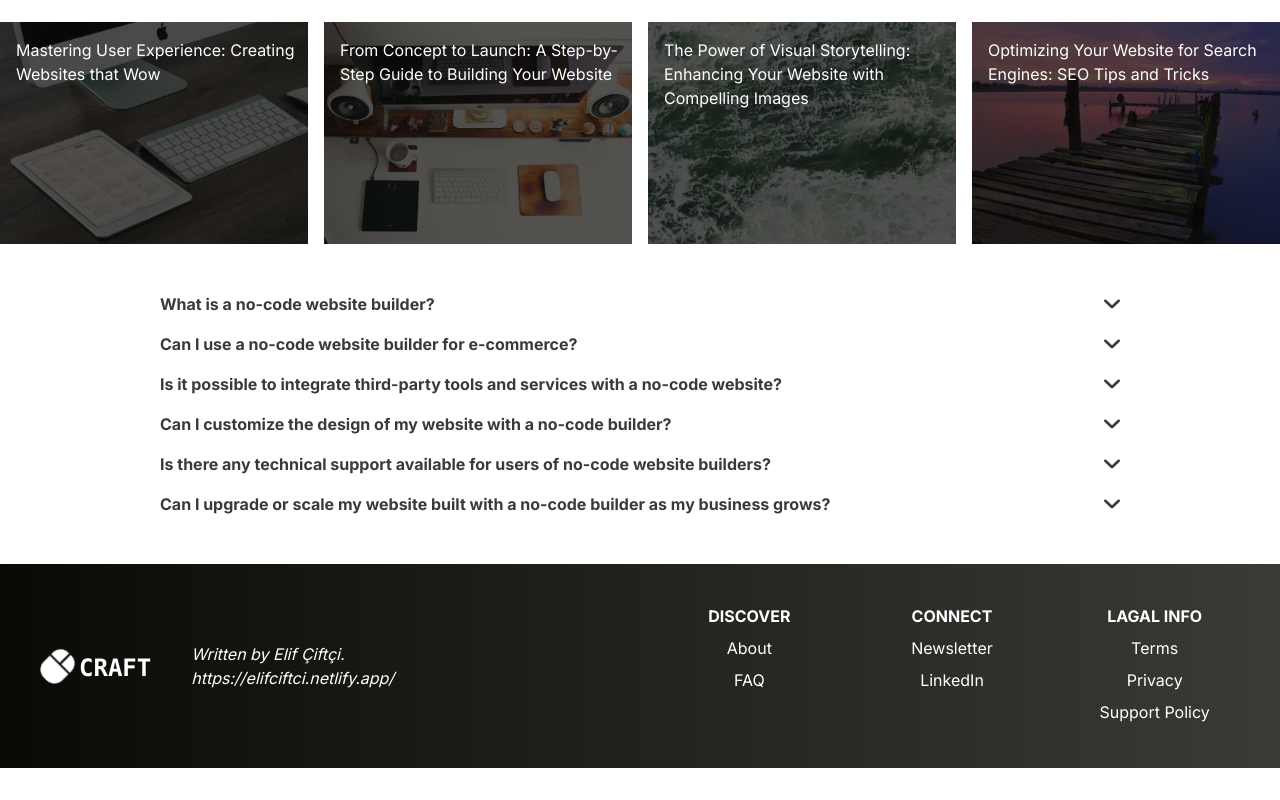
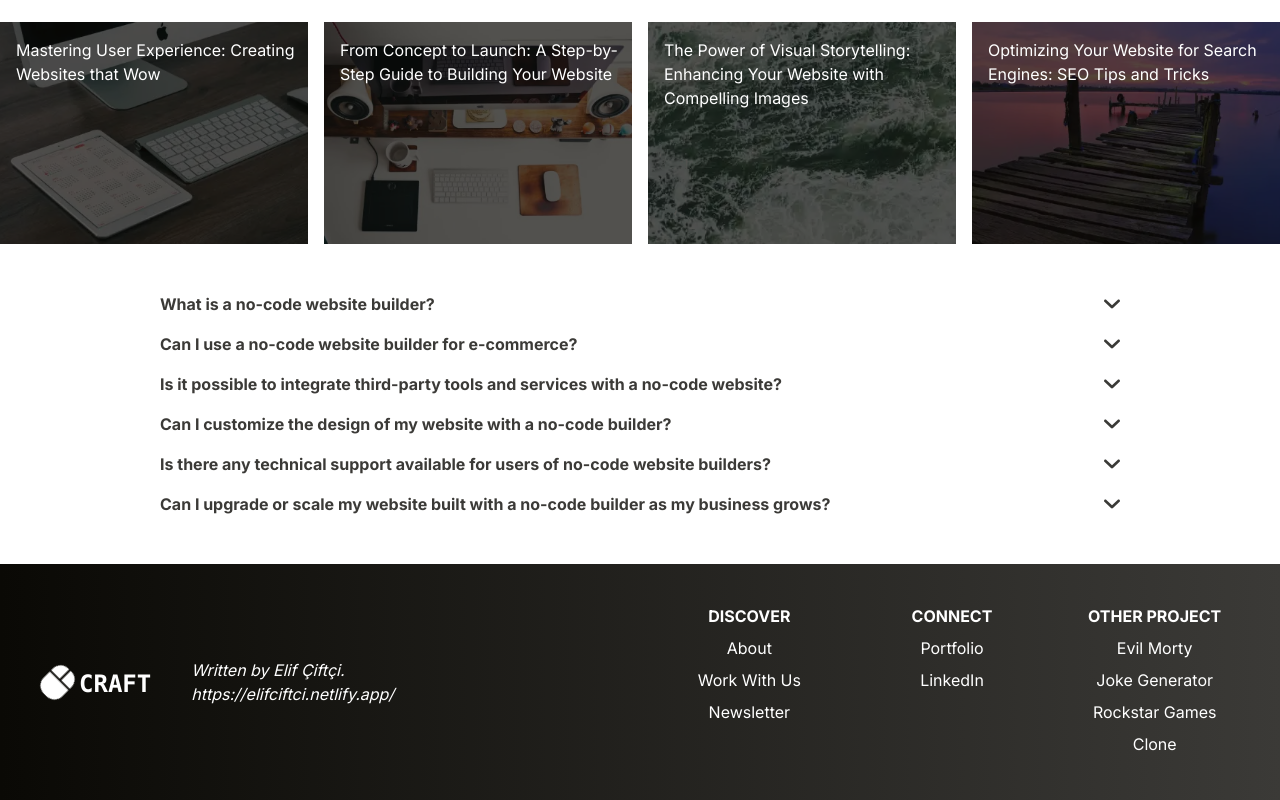
Before and after one commit to elifcifci/click-craft, a Next.js app: page / in a window 1280 px wide. Shown: the part 2528-3328 px from the top of the page. Before the commit the page ends 3296 px from the top, so only its background shows below. Built offline with nearby package versions, Linux system fonts and the light colour scheme.

Commit message:
refactor: footer links work

```diff
--- /dev/null
+++ b/src/app/redux/features/selectPage/selectPageSlice.ts
@@ -0,0 +1,18 @@
+import { createSlice } from "@reduxjs/toolkit";
+
+const initialState = {
+  selectedPage: "",
+};
+
+export const selectedPageSlice = createSlice({
+  name: "selectedPage",
+  initialState,
+  reducers: {
+    selectPage: (state, actions) => {
+      state.selectedPage = actions.payload
+    },
+  },
+});
+
+export const {selectPage} = selectedPageSlice.actions
+export default selectedPageSlice.reducer;
--- a/src/app/redux/store.ts
+++ b/src/app/redux/store.ts
@@ -1,9 +1,11 @@
 import { configureStore } from "@reduxjs/toolkit";
 import toggleMenuSliceReducer from "./features/toggleMenu/toggleMenuSlice";
+import selectPageSliceReducer from "./features/selectPage/selectPageSlice";
 
 export const store = configureStore({
   reducer: {
     toggleMenuSlice: toggleMenuSliceReducer,
+    selectedPageSlice: selectPageSliceReducer,
   },
 });
 
--- a/src/component/atoms/FooterItem/index.tsx
+++ b/src/component/atoms/FooterItem/index.tsx
@@ -1,22 +1,50 @@
+"use client";
+
+import { useDispatch, useSelector } from "react-redux";
+import { RootState } from "@/app/redux/store";
+import { selectPage } from "@/app/redux/features/selectPage/selectPageSlice";
 import Link from "next/link";
+import React from "react";
 
 const FooterItem = ({
   title,
   list,
 }: {
   title: string;
-  list: { subtitle: string; link: string }[];
+  list: { subtitle: string; link?: string; id?: string }[];
 }) => {
+  const dispatch = useDispatch();
+  const selectedPage = useSelector(
+    (state: RootState) => state.selectedPageSlice.selectedPage
+  );
+  React.useEffect(() => {
+    const element = document.getElementById(selectedPage);
+
+    if (element) {
+      const scrollPoint = (element.offsetTop - 80);
+      window.scrollTo({ top: scrollPoint, behavior: "smooth" });
+    }
+  }, [selectedPage]);
+
   return (
     <ul className="text-center">
       <p className="mb-1 font-bold">{title.toUpperCase()}</p>
       {list.map((item) => {
         return (
           <li
+            onClick={() => {
+              if (item.id) {
+                dispatch(selectPage(item.id));
+              }
+            }}
             key={`footer-item-${item.subtitle}`}
             className="leading-8 cursor-pointer"
           >
-            <Link href={item.link}>{item.subtitle}</Link>
+            {item.link ? (
+              <Link href={item.link}>{item.subtitle}</Link>
+            ) : (
+              item.subtitle
+            )}
           </li>
         );
       })}
--- a/src/component/atoms/WorkWithUs/index.tsx
+++ b/src/component/atoms/WorkWithUs/index.tsx
@@ -3,7 +3,7 @@ import Statistics from "@/component/molecules/Statistics";
 
 const WorkWithUs = () => {
   return (
-    <section className="bg-cover bg-top bg-fixed w-[100vw] h-[100vh] bg-beCreative relative max-h-[240px] h-[30vh] w-full bg-black-default hover:bg-black-darker transition-all flex flex-col justify-around items-center font-semibold text-xl md:py-10">
+    <section id="work-with-us" className="bg-cover bg-top bg-fixed w-[100vw] h-[100vh] bg-beCreative relative max-h-[240px] h-[30vh] w-full bg-black-default hover:bg-black-darker transition-all flex flex-col justify-around items-center font-semibold text-xl md:py-10">
       <div className="absolute t-0 w-full h-[100%] bg-black-darker/[.8]" />
       <Link
         href={"/no-code"}
--- a/src/component/organisms/Footer/index.tsx
+++ b/src/component/organisms/Footer/index.tsx
@@ -3,7 +3,7 @@ import FooterNavigation from "@/component/molecules/FooterNavigation";
 
 const Footer = () => {
   return (
-    <footer className="w-full h-full bg-gradient-to-r from-black-darker to-black-default p-8 md:p-10 flex flex-col md:flex-row gap-8 md:gap-12">
+    <footer id="footer" className="w-full h-full bg-gradient-to-r from-black-darker to-black-default p-8 md:p-10 flex flex-col md:flex-row gap-8 md:gap-12">
       <FooterClickCraft />
       <FooterNavigation />
     </footer>
--- a/src/component/organisms/Newsletter/index.tsx
+++ b/src/component/organisms/Newsletter/index.tsx
@@ -3,7 +3,7 @@ import { newsletterConstants } from "@/constants/newsletterConstants";
 
 const Newsletter = () => {
   return (
-    <section className="bg-gray-lighter">
+    <section id="newsletter" className="bg-gray-lighter">
       <ul className="grid gap-4 sm:grid-cols-3 lg:grid-cols-4">
         {newsletterConstants.map((item) => {
           return <NewsItem key={item.id} item={item} />;
--- a/src/constants/footerConstants.ts
+++ b/src/constants/footerConstants.ts
@@ -3,25 +3,32 @@ export const footerConstants = [
     key: "footor-discover",
     title: "Discover",
     list: [
-      { subtitle: "About", link: "#what-we-do" },
-      { subtitle: "FAQ", link: "" },
+      { subtitle: "About", id: "what-we-do" },
+      { subtitle: "Work With Us", id: "work-with-us" },
+      { subtitle: "Newsletter", id: "newsletter" },
     ],
   },
   {
     key: "footor-connect",
     title: "Connect",
     list: [
-      { subtitle: "Newsletter", link: "" },
-      { subtitle: "LinkedIn", link: "" },
+      { subtitle: "Portfolio", link: "https://elifciftci.netlify.app/" },
+      { subtitle: "LinkedIn", link: "https://www.linkedin.com/in/elifcifci/" },
     ],
   },
   {
-    key: "footor-legal",
-    title: "Lagal Info",
+    key: "footor-project",
+    title: "Other Project",
     list: [
-      { subtitle: "Terms", link: "" },
-      { subtitle: "Privacy", link: "" },
-      { subtitle: "Support Policy", link: "" },
+      { subtitle: "Evil Morty", link: "https://evil-morty.vercel.app/" },
+      {
+        subtitle: "Joke Generator",
+        link: "https://joke-generator-psi.vercel.app/",
+      },
+      {
+        subtitle: "Rockstar Games Clone",
+        link: "https://rockstar-games-clone-website.netlify.app/",
+      },
     ],
   },
 ];
```
